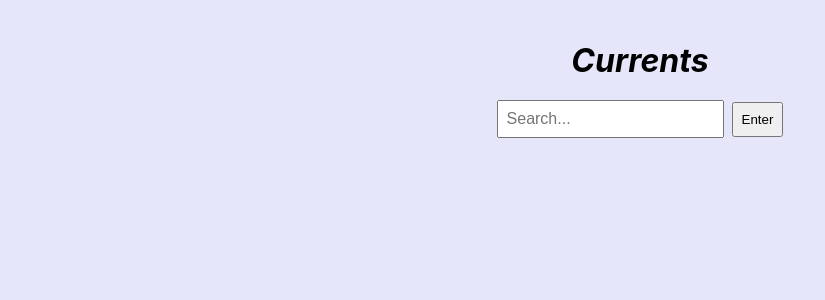
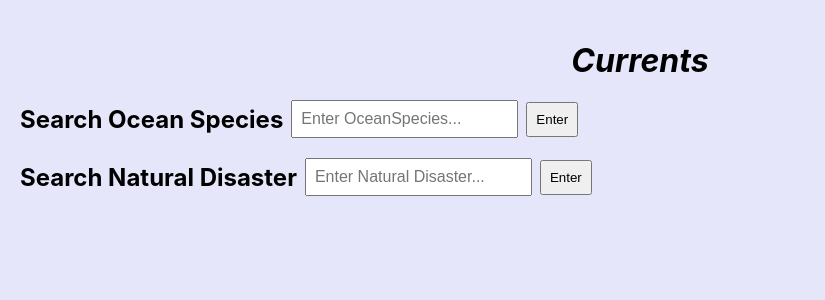
Before and after one commit to cs411-alawini/fa24-cs411-team097-IlliniCoders, a React (Create React App) app in the folder currents/client/: page / in a window 1280 px wide. Shown: the top 300 px of the page, without its empty margins (0-825 px from the left). Built offline with nearby package versions, Linux system fonts and the light colour scheme.

Commit message:
Add ocean species and natural disaster frontend search

```diff
--- a/currents/client/package.json
+++ b/currents/client/package.json
@@ -3,6 +3,9 @@
   "version": "0.1.0",
   "private": true,
   "dependencies": {
+    "@emotion/react": "^11.13.3",
+    "@emotion/styled": "^11.13.0",
+    "@mui/material": "^6.1.6",
     "@testing-library/jest-dom": "^5.17.0",
     "@testing-library/react": "^13.4.0",
     "@testing-library/user-event": "^13.5.0",
--- a/currents/client/src/components/searchBar.tsx
+++ b/currents/client/src/components/naturalDisasterSearch.tsx
@@ -1,6 +1,7 @@
 import React, { useState, ChangeEvent } from 'react';
 
-const SearchBar: React.FC = () => {
+// Users can search based on a region ID
+const NaturalDisasterSearch: React.FC = () => {
     const [query, setQuery] = useState<string>(''); // Define the state type as string
     const [ results] = useState([]);
 
@@ -19,7 +20,7 @@ const SearchBar: React.FC = () => {
                 type="text"
                 value={query}
                 onChange={handleInputChange}
-                placeholder="Search..."
+                placeholder="Enter Natural Disaster..."
                 style={{ padding: '8px', fontSize: '16px' }}
             />
             <button onClick={handleSearch} style={{ padding: '8px', marginLeft: '8px' }}>
@@ -29,4 +30,4 @@ const SearchBar: React.FC = () => {
     );
 };
 
-export default SearchBar;
+export default NaturalDisasterSearch;
--- /dev/null
+++ b/currents/client/src/components/oceanSpeciesSearch.tsx
@@ -0,0 +1,33 @@
+import React, { useState, ChangeEvent } from 'react';
+
+// Users can search based on a region ID
+const OceanSpeciesSearch: React.FC = () => {
+    const [query, setQuery] = useState<string>(''); // Define the state type as string
+    const [ results] = useState([]);
+
+    const handleInputChange = (event: ChangeEvent<HTMLInputElement>) => {
+        setQuery(event.target.value); // Update the query with the input value
+    };
+
+    const handleSearch = () => {
+        // set results to be what the database returns
+        console.log(`Query: ${query}`); // Perform search logic here
+    };
+
+    return (
+        <div>
+            <input
+                type="text"
+                value={query}
+                onChange={handleInputChange}
+                placeholder="Enter OceanSpecies..."
+                style={{ padding: '8px', fontSize: '16px' }}
+            />
+            <button onClick={handleSearch} style={{ padding: '8px', marginLeft: '8px' }}>
+                Enter
+            </button>
+        </div>
+    );
+};
+
+export default OceanSpeciesSearch;
--- a/currents/client/src/pages/main.tsx
+++ b/currents/client/src/pages/main.tsx
@@ -1,12 +1,21 @@
 import React from "react";
-import SearchBar from "../components/searchBar";
-
+import OceanSpeciesSearch from "../components/oceanSpeciesSearch";
+import NaturalDisasterSearch from "../components/naturalDisasterSearch";
 
 const MainPage: React.FC = () => {
     return (
-        <div style={{ backgroundColor: 'lavender', minHeight: '100vh', padding: '20px', boxSizing: 'border-box', textAlign: 'center' }}>
-            <h1 style={{ fontStyle: 'italic', marginBottom: '20px' }}>Currents</h1>
-            <SearchBar />
+        <div style={{ backgroundColor: 'lavender', minHeight: '100vh', padding: '20px', boxSizing: 'border-box' }}>
+            <h1 style={{ fontStyle: 'italic', marginBottom: '20px', textAlign: 'center' }}>Currents</h1>
+            <div style={{ display: 'flex', flexDirection: 'column', alignItems: 'flex-start', gap: '20px' }}>
+                <div style={{ display: 'flex', alignItems: 'center', gap: '8px' }}>
+                    <h2 style={{ margin: 0 }}>Search Ocean Species</h2>
+                    <OceanSpeciesSearch />
+                </div>
+                <div style={{ display: 'flex', alignItems: 'center', gap: '8px' }}>
+                    <h2 style={{ margin: 0 }}>Search Natural Disaster</h2>
+                    <NaturalDisasterSearch />
+                </div>
+            </div>
         </div>
     );
 }
```
Also changed, not shown: 1 other file (tests, documents, lock files or other folders).
